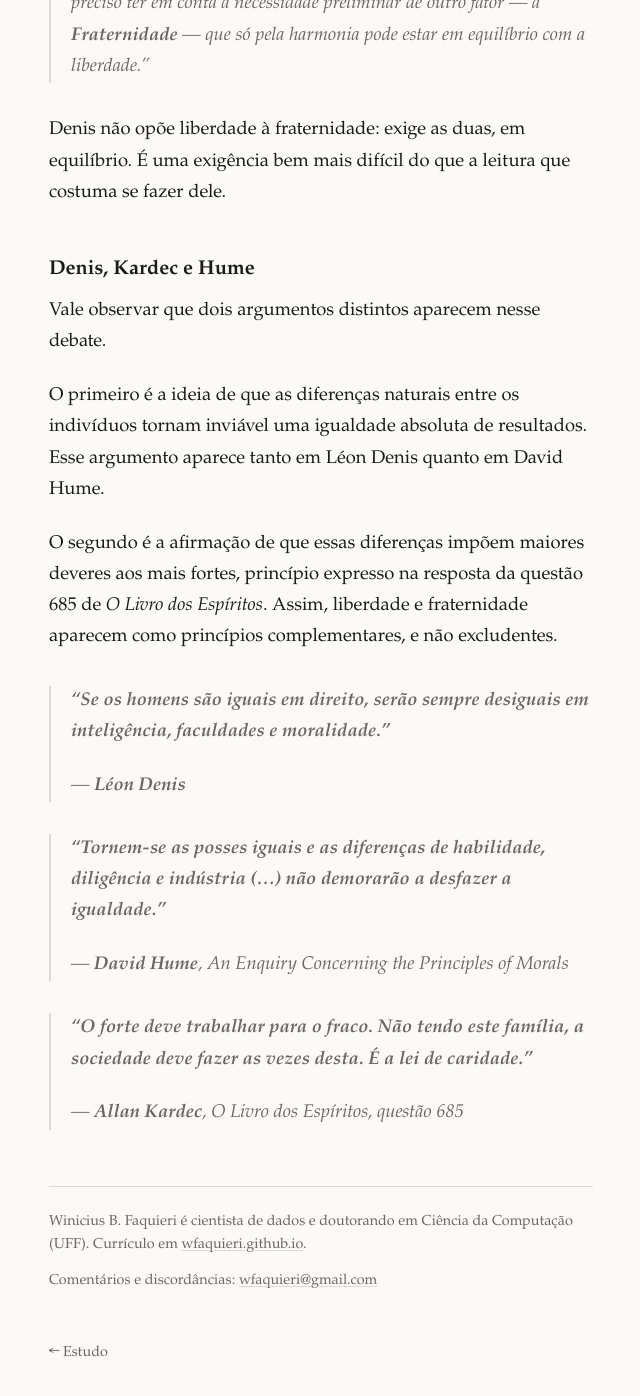
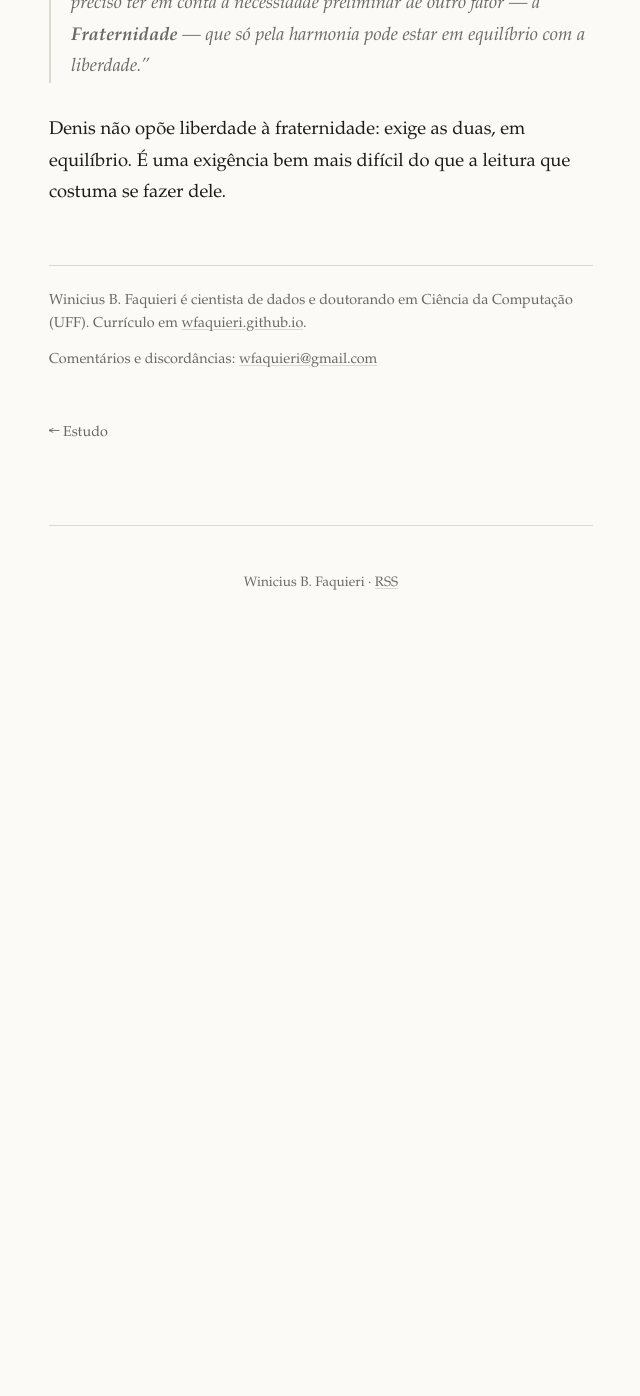
Before and after one commit to wfaquieri/singelas-referencias, a Jekyll site: the page built from _posts/2026-07-19-leon-denis-o-seculo-xx-e-os-limites-do-coletivismo.md, in a window 1280 px wide and 1400 px high, scrolled down 3770 px. Shown: the top 1396 px of the window, without its empty margins (319-959 px from the left). Built offline with Jekyll 4.4.1, drawn with Linux system fonts in a browser that asks for light colours; after the commit the page ends 4426 px from its top, so only the background shows below that.

Commit message:
Remove a secao Denis, Kardec e Hume

```diff
--- a/_posts/2026-07-19-leon-denis-o-seculo-xx-e-os-limites-do-coletivismo.md
+++ b/_posts/2026-07-19-leon-denis-o-seculo-xx-e-os-limites-do-coletivismo.md
@@ -62,23 +62,3 @@ O que permanece de pé é a exigência do fecho:
 > "O homem livre na terra livre! Tal será o ideal social do futuro. Mas é preciso ter em conta a necessidade preliminar de outro fator — a **Fraternidade** — que só pela harmonia pode estar em equilíbrio com a liberdade."
 
 Denis não opõe liberdade à fraternidade: exige as duas, em equilíbrio. É uma exigência bem mais difícil do que a leitura que costuma se fazer dele.
-
-## Denis, Kardec e Hume
-
-Vale observar que dois argumentos distintos aparecem nesse debate.
-
-O primeiro é a ideia de que as diferenças naturais entre os indivíduos tornam inviável uma igualdade absoluta de resultados. Esse argumento aparece tanto em Léon Denis quanto em David Hume.
-
-O segundo é a afirmação de que essas diferenças impõem maiores deveres aos mais fortes, princípio expresso na resposta da questão 685 de *O Livro dos Espíritos*. Assim, liberdade e fraternidade aparecem como princípios complementares, e não excludentes.
-
-> **"Se os homens são iguais em direito, serão sempre desiguais em inteligência, faculdades e moralidade."**
->
-> — **Léon Denis**
-
-> **"Tornem-se as posses iguais e as diferenças de habilidade, diligência e indústria (...) não demorarão a desfazer a igualdade."**
->
-> — **David Hume**, *An Enquiry Concerning the Principles of Morals*
-
-> **"O forte deve trabalhar para o fraco. Não tendo este família, a sociedade deve fazer as vezes desta. É a lei de caridade."**
->
-> — **Allan Kardec**, *O Livro dos Espíritos*, questão 685
```
